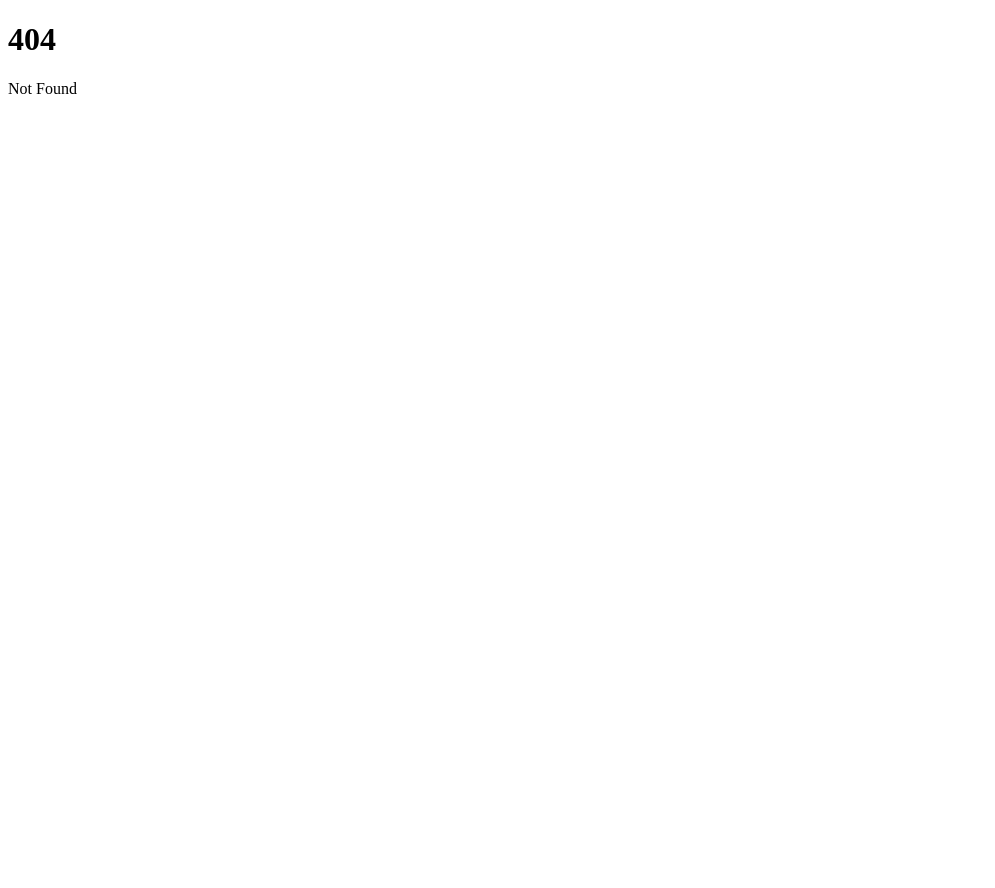
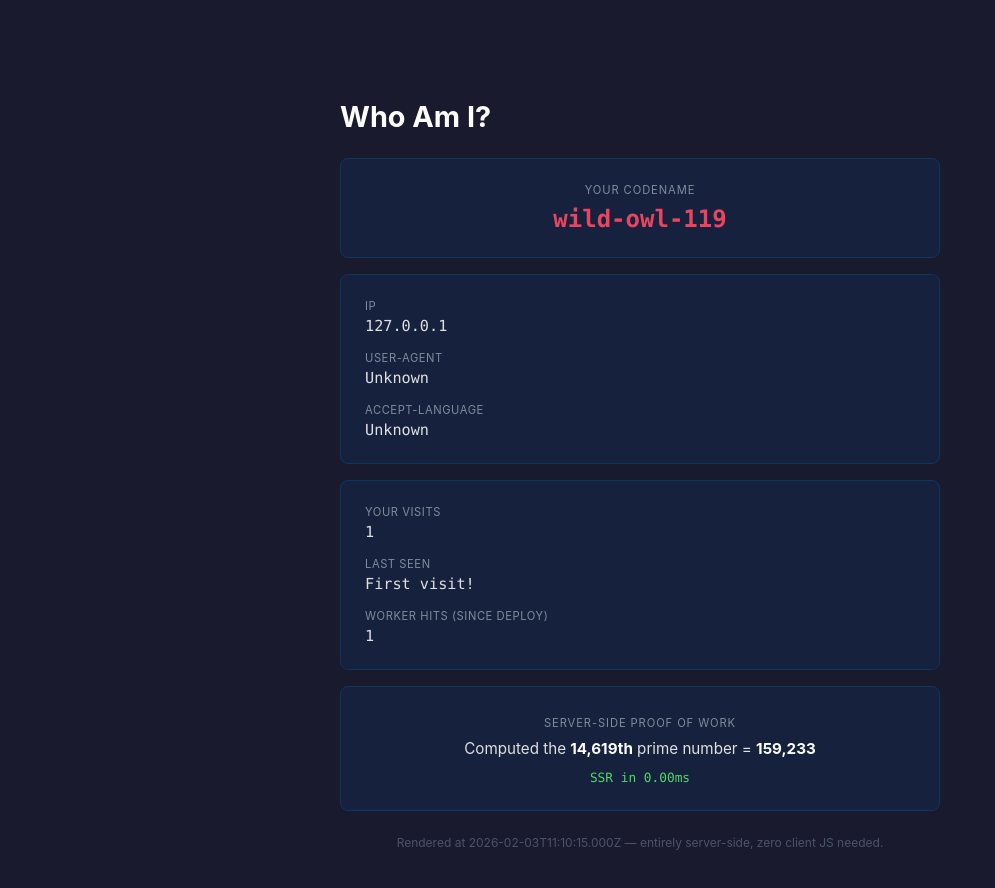
Before and after one commit to max-lt/httpbin, a SvelteKit app: page /whoami in a window 1280 px wide. Before the commit this address had no page. Shown: the top 888 px of the page, without its empty margins (0-995 px from the left). Before the commit the page ends 800 px from the top, so only its background shows below. Built offline with nearby package versions, Linux system fonts and the light colour scheme; no server answers.

Commit message:
Add /whoami endpoint with SSR proof of work
- Generate deterministic codename from IP + user-agent
- Server-side prime number computation as proof of work
- Track visits with cookies
- Display client info (IP, user-agent, language)
- Fully server-rendered with zero client JS

```diff
--- a/package.json
+++ b/package.json
@@ -19,6 +19,8 @@
   "devDependencies": {
     "@openworkers/workers-types": "^0.1.9",
     "@sveltejs/adapter-auto": "^7.0.0",
+    "@sveltejs/adapter-netlify": "^5.2.4",
+    "@sveltejs/adapter-vercel": "^6.3.1",
     "@sveltejs/kit": "^2.50.1",
     "@sveltejs/vite-plugin-svelte": "^6.2.4",
     "prettier": "^3.8.1",
@@ -29,6 +31,6 @@
     "vite": "^7.3.1"
   },
   "dependencies": {
-    "@openworkers/adapter-sveltekit": "^0.5.4"
+    "@openworkers/adapter-sveltekit": "file:../adapter-sveltekit"
   }
 }
--- /dev/null
+++ b/src/routes/whoami/+page.server.ts
@@ -0,0 +1,75 @@
+import type { PageServerLoad } from './$types';
+
+let visitCount = 0;
+
+function hashCode(str: string): number {
+	let hash = 0;
+
+	for (let i = 0; i < str.length; i++) {
+		hash = (Math.imul(31, hash) + str.charCodeAt(i)) | 0;
+	}
+
+	return Math.abs(hash);
+}
+
+const animals = ['fox', 'owl', 'wolf', 'bear', 'lynx', 'crow', 'hawk', 'hare', 'deer', 'seal'];
+const adjectives = ['swift', 'silent', 'bold', 'wise', 'keen', 'calm', 'bright', 'deft', 'warm', 'wild'];
+
+export const load: PageServerLoad = async ({ request, cookies, getClientAddress }) => {
+	const userAgent = request.headers.get('user-agent') ?? 'Unknown';
+	const ip = getClientAddress();
+	const lang = request.headers.get('accept-language') ?? 'Unknown';
+	const visited = cookies.get('visited');
+	const visits = parseInt(cookies.get('visits') ?? '0') + 1;
+
+	cookies.set('visited', new Date().toISOString(), { path: '/whoami', httpOnly: true });
+	cookies.set('visits', String(visits), { path: '/whoami', httpOnly: true });
+
+	visitCount++;
+
+	// Generate a deterministic codename from IP + user-agent
+	const fingerprint = hashCode(ip + userAgent);
+	const adj = adjectives[fingerprint % adjectives.length];
+	const animal = animals[(fingerprint >> 4) % animals.length];
+	const codename = `${adj}-${animal}-${(fingerprint % 900 + 100)}`;
+
+	// Server-side prime computation as proof of work
+	const t0 = performance.now();
+	let prime = 2;
+	let count = 0;
+	const target = 10000 + (fingerprint % 5000);
+
+	for (let n = 2; count < target; n++) {
+		let isPrime = true;
+
+		for (let d = 2; d * d <= n; d++) {
+			if (n % d === 0) {
+				isPrime = false;
+				break;
+			}
+		}
+
+		if (isPrime) {
+			prime = n;
+			count++;
+		}
+	}
+
+	const computeMs = (performance.now() - t0).toFixed(2);
+
+	return {
+		ip,
+		userAgent,
+		lang,
+		visited,
+		visits,
+		codename,
+		serverTime: new Date().toISOString(),
+		compute: {
+			nthPrime: target,
+			value: prime,
+			ms: computeMs
+		},
+		totalHits: visitCount
+	};
+};
--- /dev/null
+++ b/src/routes/whoami/+page.svelte
@@ -0,0 +1,149 @@
+<script lang="ts">
+  let { data } = $props();
+</script>
+
+<svelte:head>
+  <title>whoami</title>
+</svelte:head>
+
+<div class="container">
+  <h1>Who Am I?</h1>
+
+  <div class="card codename-card">
+    <span class="label">Your codename</span>
+    <span class="codename">{data.codename}</span>
+  </div>
+
+  <dl class="card">
+    <dt>IP</dt>
+    <dd>{data.ip}</dd>
+
+    <dt>User-Agent</dt>
+    <dd>{data.userAgent}</dd>
+
+    <dt>Accept-Language</dt>
+    <dd>{data.lang}</dd>
+  </dl>
+
+  <dl class="card">
+    <dt>Your visits</dt>
+    <dd>{data.visits}</dd>
+
+    <dt>Last seen</dt>
+    <dd>{data.visited ?? 'First visit!'}</dd>
+
+    <dt>Worker hits (since deploy)</dt>
+    <dd>{data.totalHits}</dd>
+  </dl>
+
+  <div class="card compute">
+    <span class="label">Server-side proof of work</span>
+    <p>
+      Computed the <strong>{data.compute.nthPrime.toLocaleString()}th</strong> prime number
+      = <strong>{data.compute.value.toLocaleString()}</strong>
+    </p>
+    <span class="timing">SSR in {data.compute.ms}ms</span>
+  </div>
+
+  <p class="footer">
+    Rendered at {data.serverTime} &mdash; entirely server-side, zero client JS needed.
+  </p>
+</div>
+
+<style>
+  :global(body) {
+    margin: 0;
+    font-family: -apple-system, BlinkMacSystemFont, 'Segoe UI', Roboto, sans-serif;
+    background: #1a1a2e;
+    color: #e0e0e0;
+  }
+
+  .container {
+    max-width: 600px;
+    margin: 3rem auto;
+    padding: 2rem;
+  }
+
+  h1 {
+    font-size: 1.8rem;
+    color: #fff;
+    margin-bottom: 1.5rem;
+  }
+
+  .card {
+    background: #16213e;
+    border-radius: 8px;
+    padding: 1.5rem;
+    border: 1px solid #0f3460;
+    margin-bottom: 1rem;
+  }
+
+  .codename-card {
+    display: flex;
+    flex-direction: column;
+    align-items: center;
+    gap: 0.5rem;
+  }
+
+  .codename {
+    font-family: 'SF Mono', Monaco, 'Cascadia Code', monospace;
+    font-size: 1.5rem;
+    color: #e94560;
+    font-weight: 600;
+  }
+
+  .label {
+    font-size: 0.7rem;
+    text-transform: uppercase;
+    letter-spacing: 0.08em;
+    color: #7f8c9b;
+  }
+
+  dt {
+    font-size: 0.7rem;
+    text-transform: uppercase;
+    letter-spacing: 0.05em;
+    color: #7f8c9b;
+    margin-top: 1rem;
+  }
+
+  dt:first-child {
+    margin-top: 0;
+  }
+
+  dd {
+    margin: 0.25rem 0 0;
+    font-family: 'SF Mono', Monaco, 'Cascadia Code', monospace;
+    font-size: 0.95rem;
+    color: #e0e0e0;
+    word-break: break-all;
+  }
+
+  .compute {
+    text-align: center;
+  }
+
+  .compute p {
+    margin: 0.5rem 0;
+    font-size: 0.95rem;
+  }
+
+  .compute strong {
+    color: #fff;
+  }
+
+  .timing {
+    display: inline-block;
+    margin-top: 0.25rem;
+    font-family: 'SF Mono', Monaco, 'Cascadia Code', monospace;
+    font-size: 0.8rem;
+    color: #53d769;
+  }
+
+  .footer {
+    text-align: center;
+    font-size: 0.75rem;
+    color: #4a5568;
+    margin-top: 1.5rem;
+  }
+</style>
--- a/svelte.config.ts
+++ b/svelte.config.ts
@@ -1,3 +1,5 @@
+// import adapter from '@sveltejs/adapter-vercel';
+// import adapter from '@sveltejs/adapter-netlify';
 import adapter from '@openworkers/adapter-sveltekit';
 import type { Config } from '@sveltejs/kit';
 
```
Also changed, not shown: 1 other file (tests, documents, lock files or other folders).
